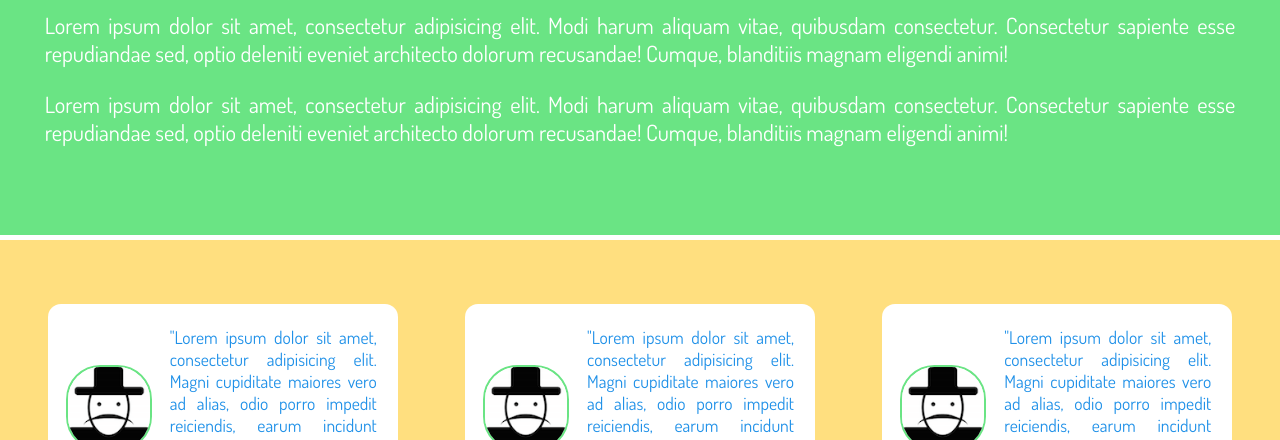
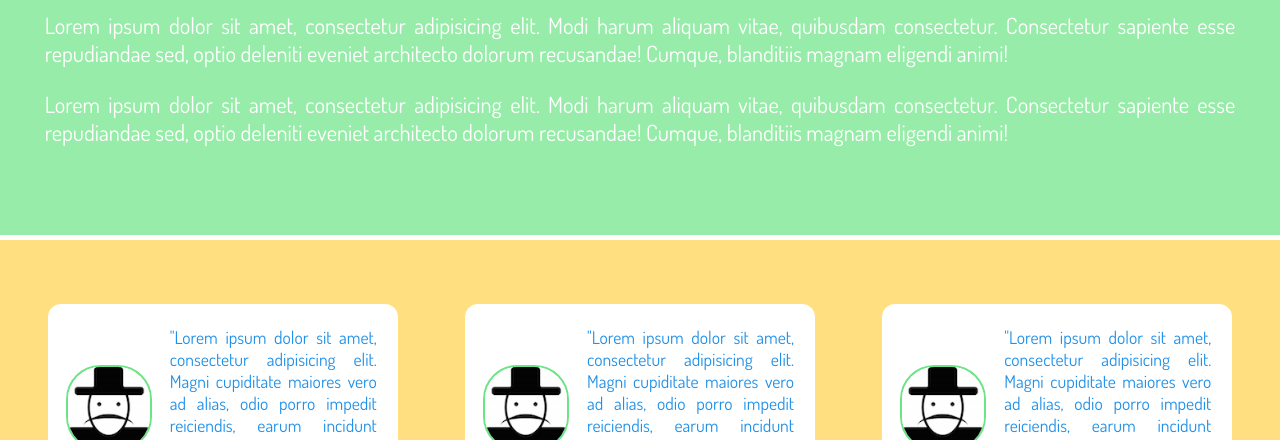
Before and after one commit to MauricioNto/BLC, a plain HTML site: page templates/index.html in a window 1280 px wide. Shown: the part 730-1170 px from the top of the page. Drawn offline with Linux system fonts and the light colour scheme.

Commit message:
5-Nov-2014-ColorChange

```diff
--- a/static/css/styles.css
+++ b/static/css/styles.css
@@ -128,7 +128,8 @@ body {
 
 .Profile {
 
-	background-color: #6ae484;
+	/*background-color: #6ae484;*/
+	background-color: #96eca8;
 	border-bottom: 5px solid white;
 	text-align: center;
 
```
